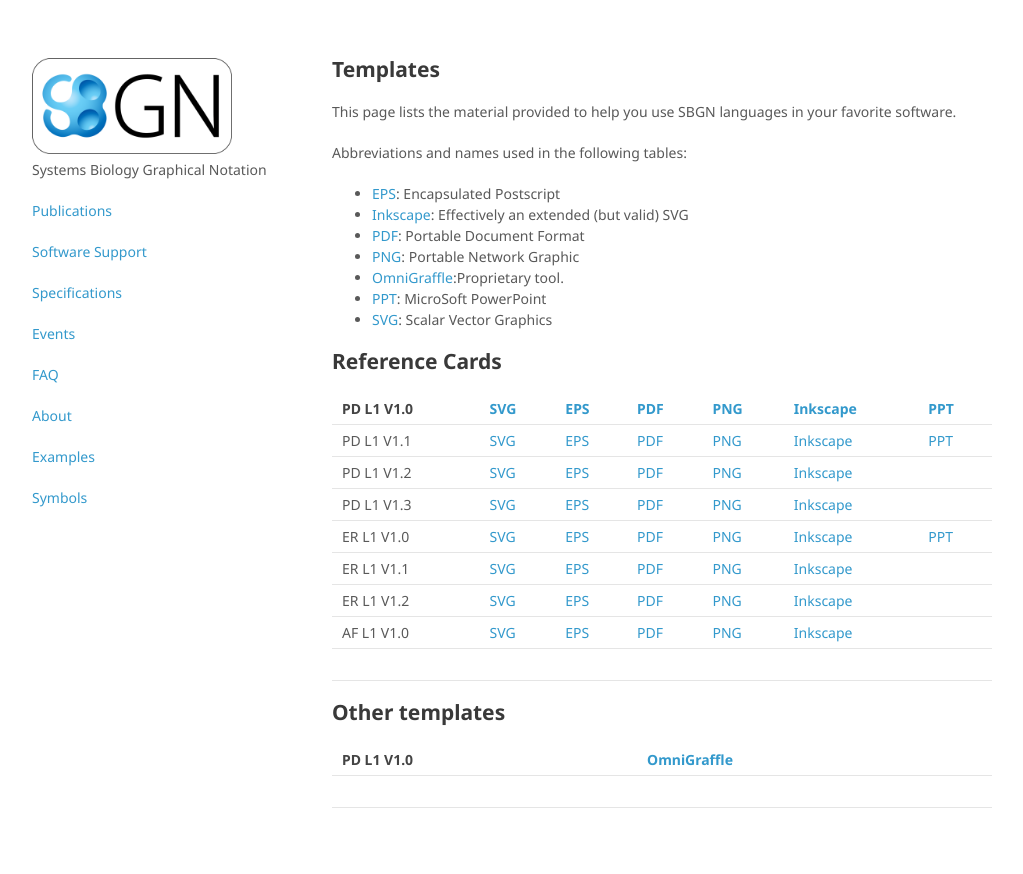
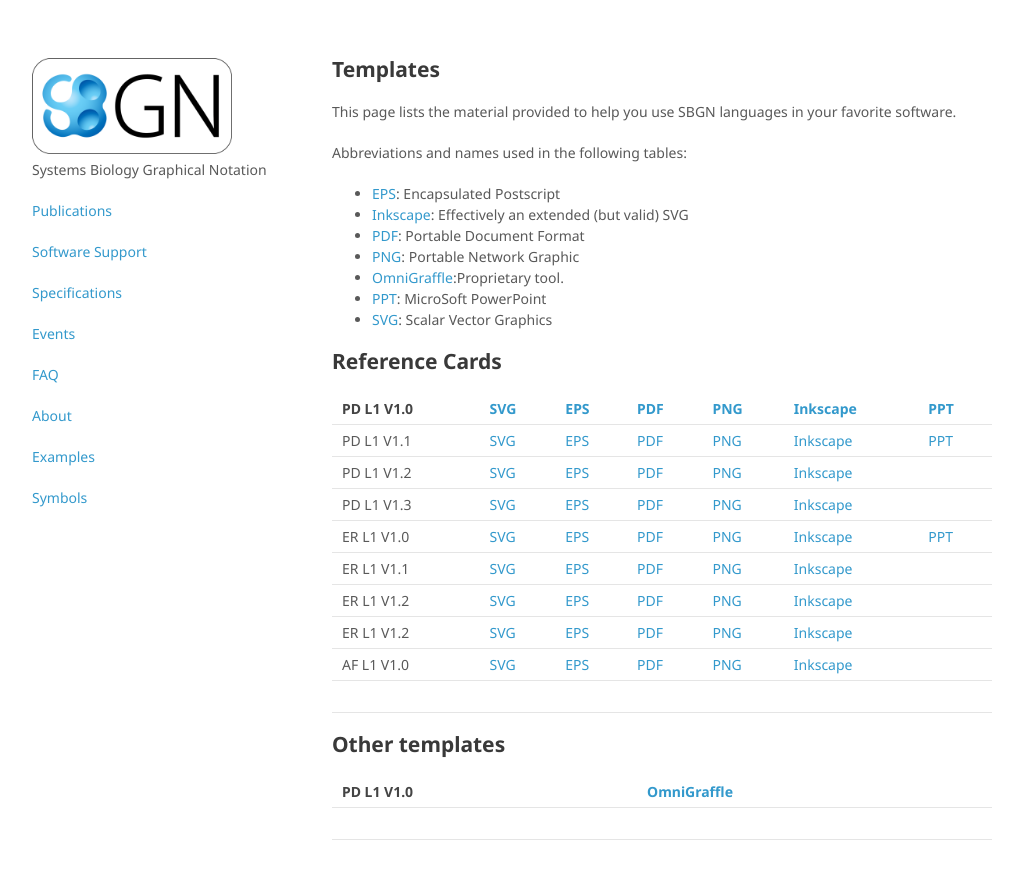
Before and after one commit to sbgn/sbgn, a Jekyll site: the page built from docs/templates.md, in a window 1280 px wide and 1068 px high, cut to the strip 0-874 px from the top of the window. Shown: the whole strip, without its empty margins (128-1151 px from the left). Built offline with Jekyll 4.4.1, drawn with Linux system fonts in a browser that asks for light colours.

Commit message:
Update templates.md

```diff
--- a/docs/templates.md
+++ b/docs/templates.md
@@ -29,6 +29,7 @@
 | ER L1 V1.0 | [SVG](https://cdn.rawgit.com/sbgn/entity-relationships/3583a97a5787614561203f84f16fb2d38bf95356/templates/ER_L1V1.0.svg)                        | [EPS](https://raw.githubusercontent.com/sbgn/entity-relationships/3583a97a5787614561203f84f16fb2d38bf95356/templates/ER_L1V1.0.eps)                        | [PDF](https://raw.githubusercontent.com/sbgn/entity-relationships/3583a97a5787614561203f84f16fb2d38bf95356/templates/ER_L1V1.0.pdf)                        | [PNG](https://raw.githubusercontent.com/sbgn/entity-relationships/3583a97a5787614561203f84f16fb2d38bf95356/templates/ER_L1V1.0.png)                        | [Inkscape](https://cdn.rawgit.com/sbgn/entity-relationships/3583a97a5787614561203f84f16fb2d38bf95356/templates/ER_L1V1.0-Inkscape.svg)                        | [PPT](https://raw.githubusercontent.com/sbgn/entity-relationships/3583a97a5787614561203f84f16fb2d38bf95356/templates/ER_L1V1.0.ppt) |
 | ER L1 V1.1 | [SVG](https://cdn.rawgit.com/sbgn/entity-relationships/62944e1f8271444956abf2cfd105b39bb677503d/templates/ER_L1V1.2.svg) | [EPS](https://raw.githubusercontent.com/sbgn/entity-relationships/0e5b331cc7e05fe9af028c57c214b26ba08fc97a/templates/ER_L1V1.1.eps) | [PDF](https://raw.githubusercontent.com/sbgn/entity-relationships/0e5b331cc7e05fe9af028c57c214b26ba08fc97a/templates/ER_L1V1.1.pdf) | [PNG](https://raw.githubusercontent.com/sbgn/entity-relationships/0e5b331cc7e05fe9af028c57c214b26ba08fc97a/templates/ER_L1V1.1.png) | [Inkscape](https://cdn.rawgit.com/sbgn/entity-relationships/0e5b331cc7e05fe9af028c57c214b26ba08fc97a/templates/ER_L1V1.1-Inkscape.svg) |
 | ER L1 V1.2 | [SVG](https://cdn.rawgit.com/sbgn/entity-relationships/62944e1f8271444956abf2cfd105b39bb677503d/templates/ER_L1V1.2.svg)                   | [EPS](https://raw.githubusercontent.com/sbgn/entity-relationships/62944e1f8271444956abf2cfd105b39bb677503d/templates/ER_L1V1.2.eps)                   | [PDF](https://raw.githubusercontent.com/sbgn/entity-relationships/62944e1f8271444956abf2cfd105b39bb677503d/templates/ER_L1V1.2.pdf)                   | [PNG](https://raw.githubusercontent.com/sbgn/entity-relationships/62944e1f8271444956abf2cfd105b39bb677503d/templates/ER_L1V1.2.png)                   | [Inkscape](https://cdn.rawgit.com/sbgn/entity-relationships/62944e1f8271444956abf2cfd105b39bb677503d/templates/ER_L1V1.2-Inkscape.svg)                   |                                                                                                                  |
+| ER L1 V1.2 | [SVG](https://cdn.rawgit.com/sbgn/entity-relationships/62944e1f8271444956abf2cfd105b39bb677503d/templates/ER_L1V1.2.svg)                   | [EPS](https://raw.githubusercontent.com/sbgn/entity-relationships/62944e1f8271444956abf2cfd105b39bb677503d/templates/ER_L1V1.2.eps)                   | [PDF](https://raw.githubusercontent.com/sbgn/entity-relationships/62944e1f8271444956abf2cfd105b39bb677503d/templates/ER_L1V1.2.pdf)                   | [PNG](https://raw.githubusercontent.com/sbgn/entity-relationships/62944e1f8271444956abf2cfd105b39bb677503d/templates/ER_L1V1.2.png)                   | [Inkscape](https://cdn.rawgit.com/sbgn/entity-relationships/62944e1f8271444956abf2cfd105b39bb677503d/templates/ER_L1V1.2-Inkscape.svg)                   |                                                                                                                  |
 | AF L1 V1.0 | [SVG](https://cdn.rawgit.com/sbgn/activity-flows/c57ed0b66fdb0e83ac033d0850b7e96e06b33b08/templates/AF_L1V1.0.svg)                                | [EPS](https://raw.githubusercontent.com/sbgn/activity-flows/c57ed0b66fdb0e83ac033d0850b7e96e06b33b08/templates/AF_L1V1.0.eps)                                | [PDF](https://raw.githubusercontent.com/sbgn/activity-flows/c57ed0b66fdb0e83ac033d0850b7e96e06b33b08/templates/AF_L1V1.0.pdf)                                | [PNG](https://raw.githubusercontent.com/sbgn/activity-flows/c57ed0b66fdb0e83ac033d0850b7e96e06b33b08/templates/AF_L1V1.0.png)                                | [Inkscape](https://cdn.rawgit.com/sbgn/activity-flows/c57ed0b66fdb0e83ac033d0850b7e96e06b33b08/templates/AF_L1V1.0-Inkscape.svg)                                |
 ||
 
```
